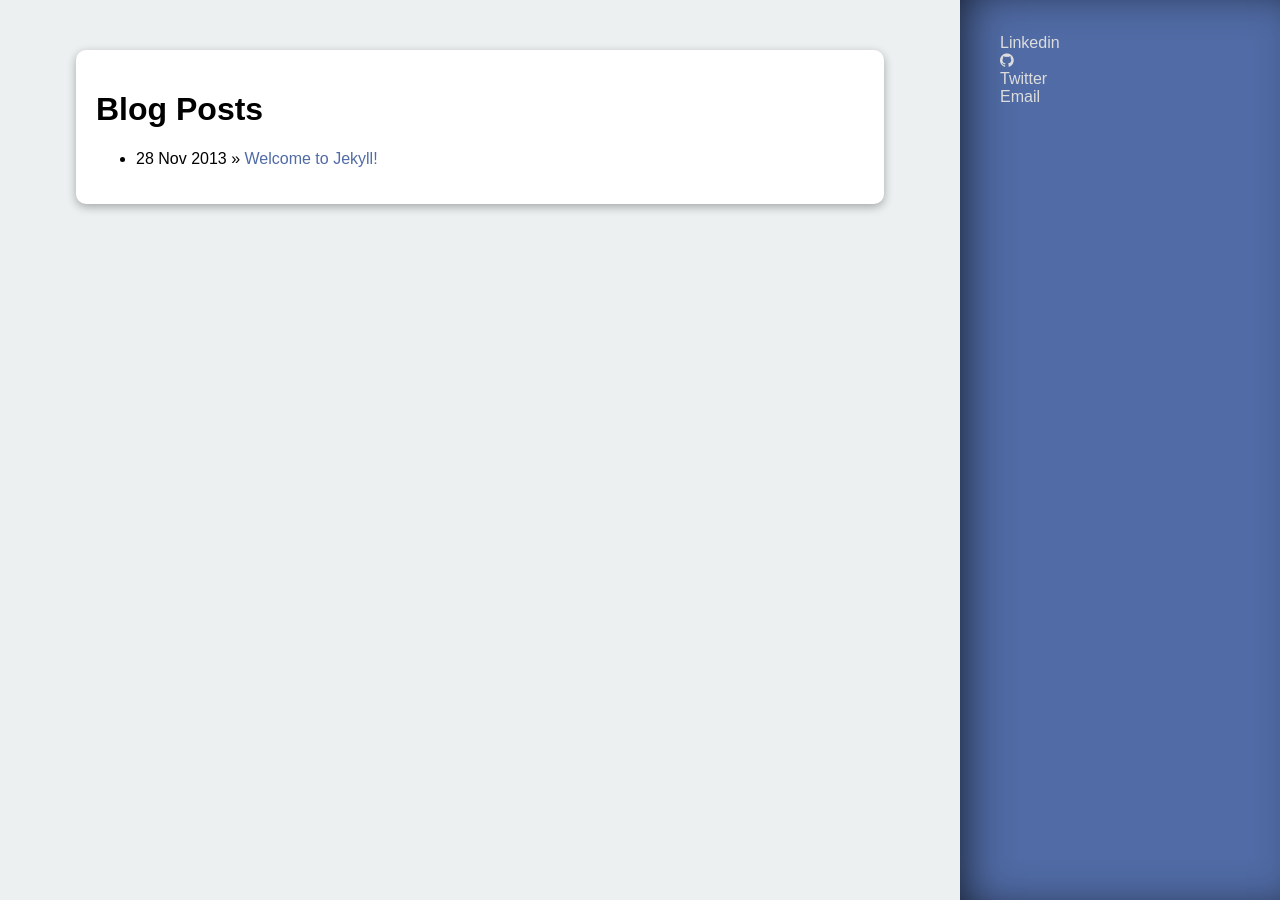
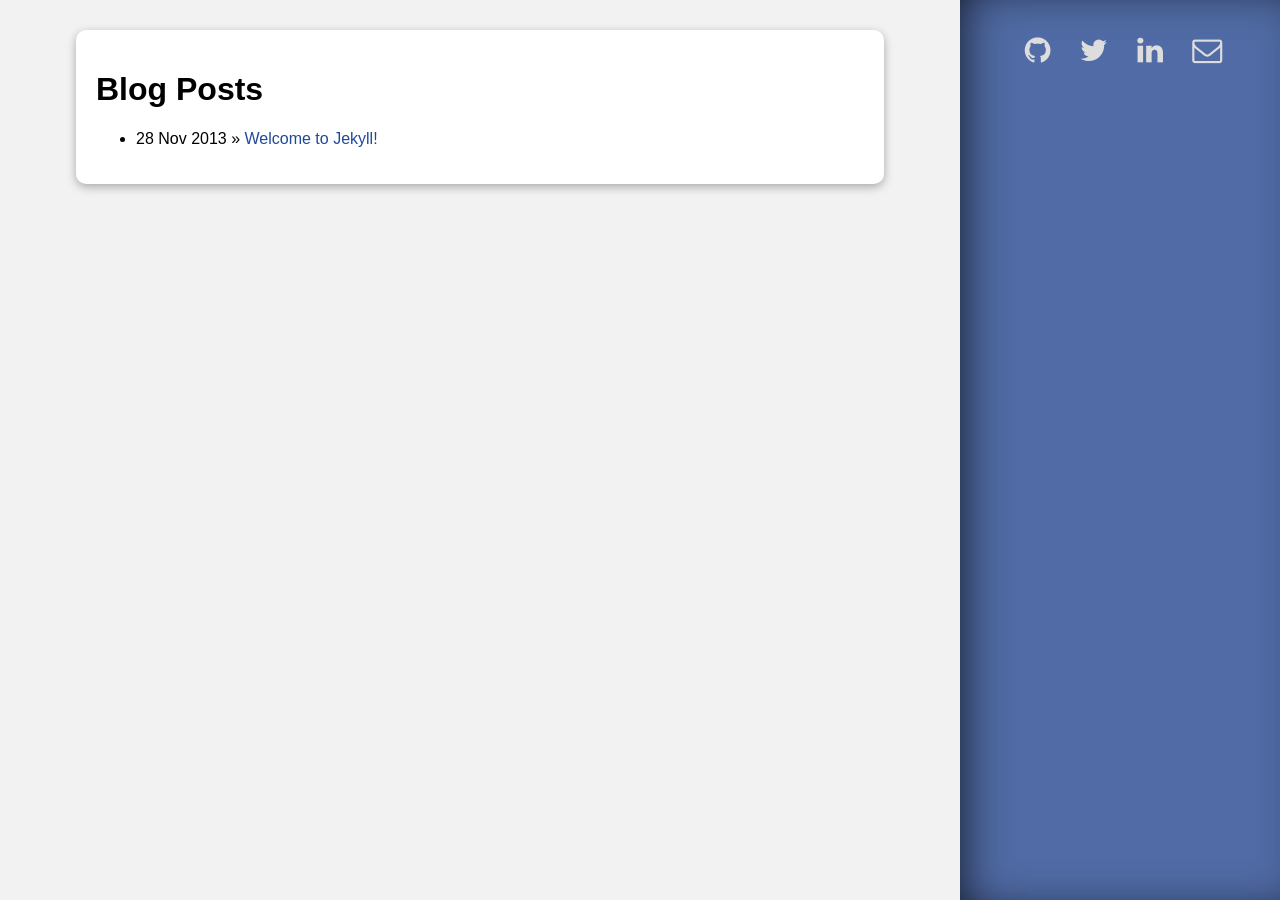
Before and after one commit to brunops/brunops.github.io, a Jekyll site: the page built from index.html, in a window 1280 px wide. Built offline with Jekyll 4.4.1, drawn with Linux system fonts in a browser that asks for light colours; Markdown is read by kramdown in place of the engine named in the settings.

Commit message:
Style social links
* Add font-awesome for each social media with its link
* Update link colors of sidebar with light gray
* Update link colors of the rest of the site with dark blue
* Centered text in sidebar

```diff
--- a/_layouts/default.html
+++ b/_layouts/default.html
@@ -40,10 +40,10 @@
         <p class="intro"></p>
       </div>
       <ul class="social-links">
-        <li><a href="#">Linkedin</a></li>
-        <li><a href="http://github.com/brunops" target="_blank"><i class="fa fa-github"></i></a></li>
-        <li><a href="#">Twitter</a></li>
-        <li><a href="#">Email</a></li>
+        <li><a href="http://github.com/brunops" title="Github" target="_blank"><i class="fa fa-github"></i></a></li>
+        <li><a href="http://twitter.com/brunopsanches" title="Twitter" target="_blank"><i class="fa fa-twitter"></i></a></li>
+        <li><a href="http://linkedin.com/in/brunopsanches" title="Linkedin" target="_blank"><i class="fa fa-linkedin"></i></a></li>
+        <li><a href="mailto:brunopsanches@gmail.com" title="Email"><i class="fa fa-envelope-o"></i></a></li>
       </ul>
     </aside>
 
--- a/css/main.css
+++ b/css/main.css
@@ -4,11 +4,11 @@
 /*
 /*****************************************************************************/
 body {
-  background: #ecf0f1;
+  background: #f2f2f2;
 }
 
 a {
-  color: #ddd;
+  color: #21489B;
   text-decoration: none;
 }
 
@@ -19,10 +19,6 @@ a {
 /*****************************************************************************/
 .container {
   width: 75%;
-}
-
-.container a {
-  color: #506BA5;
 }
 
 /*****************************************************************************/
@@ -74,9 +70,8 @@ a {
 .content {
   height: 100%;
   width: 80%;
-  /*background: #34495e;*/
   background: #fff;
-  margin: 50px auto;
+  margin: 30px auto;
   border-radius: 10px;
   padding: 20px;
   box-shadow: 0 3px 10px rgba(0, 0, 0, .3);
@@ -96,8 +91,29 @@ a {
   width: 25%;
   height: 100%;
   box-shadow: inset 1em 0 3em -1em rgba(0,0,0,.8);
+  text-align: center;
 }
 
-.sidebar ul {
+.sidebar a {
+  color: #ddd;
+}
+
+/*****************************************************************************/
+/*
+/* Social Links
+/*
+/*****************************************************************************/
+.social-links {
+  margin-left: 10%;
+  padding: 0;
+}
+
+.social-links li {
   list-style: none;
+  display: inline-block;
+  margin-right: 25px;
 }
+
+.social-links a {
+  font-size: 30px;
+}
```
